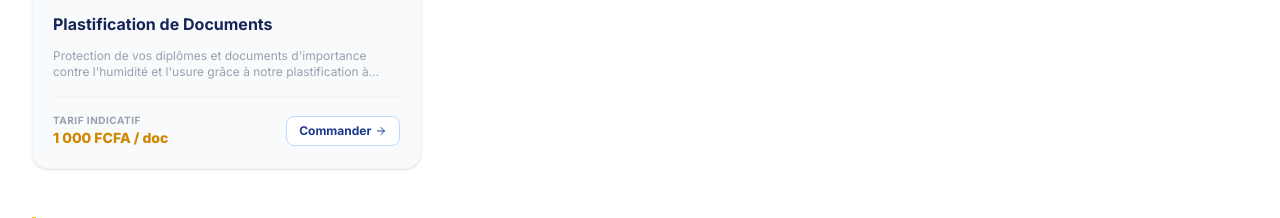
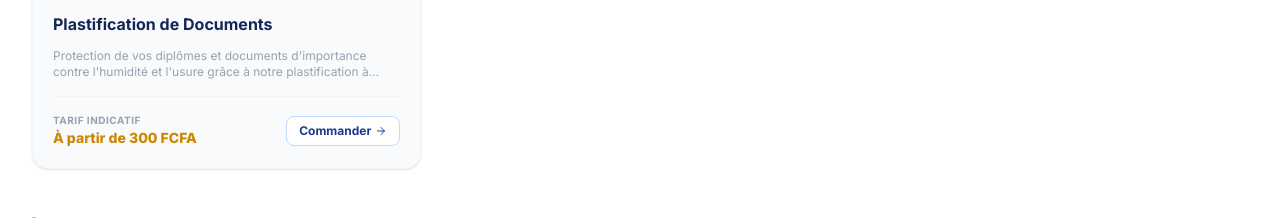
Before and after one commit to Romarichirsein/CAMUQ-TWINS, a React (Vite) app: page /accueil in a window 1280 px wide. Shown: the part 1624-1842 px from the top of the page. Built offline with nearby package versions, Linux system fonts and the light colour scheme.

Commit message:
fix: tarif Plastification mis a jour - A partir de 300 FCFA

```diff
--- a/src/data.ts
+++ b/src/data.ts
@@ -125,7 +125,7 @@ export const SERVICES_DATA: ServiceItem[] = [
     id: "s-4",
     name: "Plastification de Documents",
     category: "secretariat",
-    priceEstimate: "1 000 FCFA / doc",
+    priceEstimate: "À partir de 300 FCFA",
     unit: "document",
     baseCost: 1000,
     description: "Protection de vos diplômes et documents d'importance contre l'humidité et l'usure grâce à notre plastification à chaud.",
```
Also changed, not shown: Banniere service.jpg (added).
